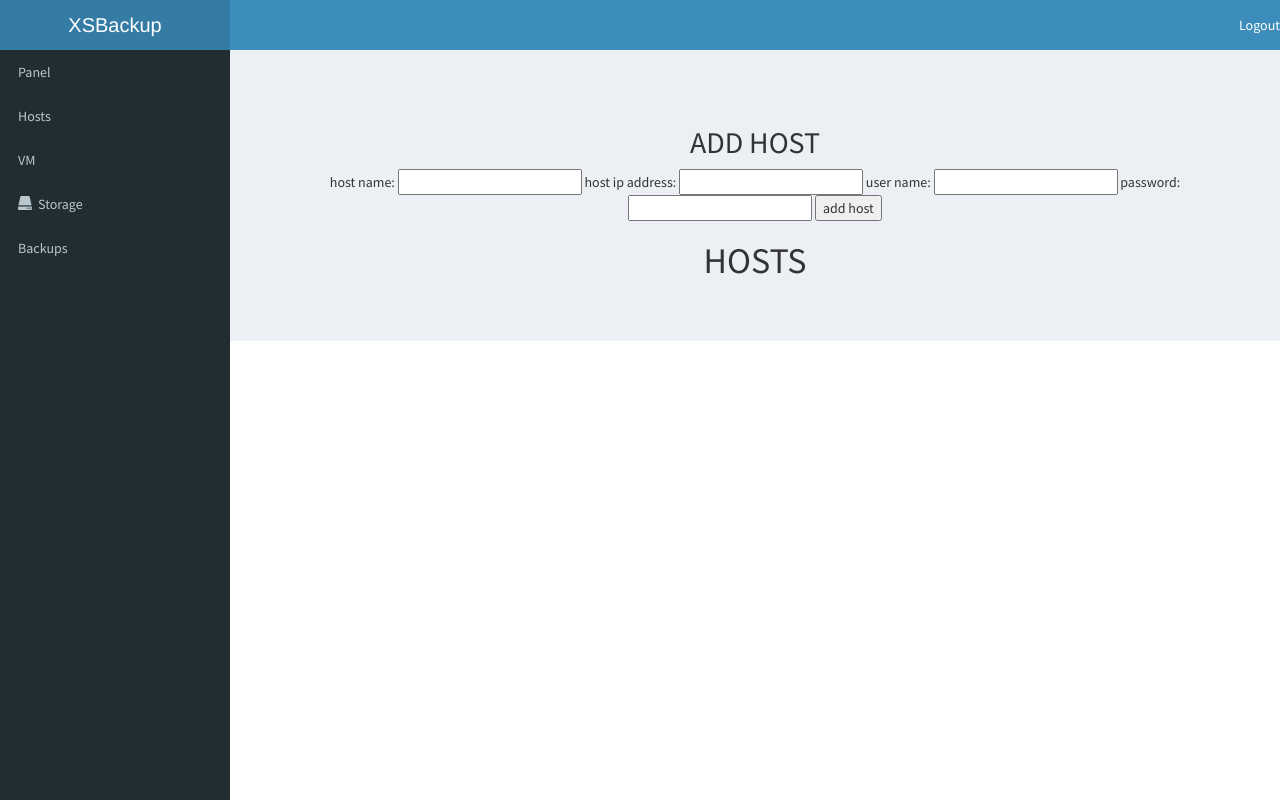
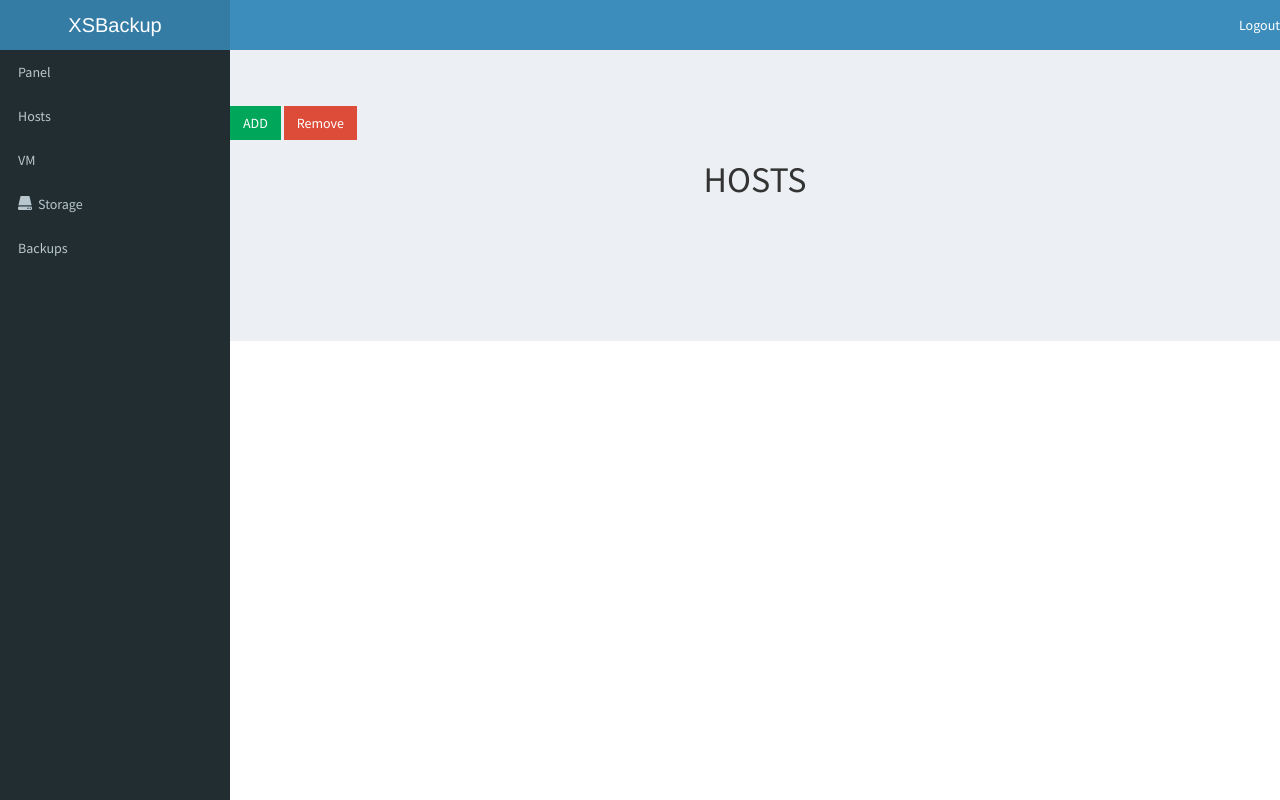
Before and after one commit to lelik9/xenserver-backup, a Flask app: page /hosts in a window 1280 px wide. Run offline with Flask 2, Linux system fonts and the light colour scheme; data that the repository does not hold is empty; some libraries are stand-ins or nearby versions.

Commit message:
created modal window for adding hosts

```diff
--- a/client/app/templates/base.html
+++ b/client/app/templates/base.html
@@ -62,7 +62,8 @@
         </div>
         <!-- /.content-wrapper -->
 
-
+    {% block script %}
+    {% endblock %}
 
     <script src="http://code.jquery.com/jquery-latest.js"></script>
     <script src="../static/js/bootstrap.min.js"></script>
--- a/client/app/templates/hosts.html
+++ b/client/app/templates/hosts.html
@@ -1,17 +1,60 @@
 {% extends "base.html" %}
 {% block content %}
+    <div class="row">
+        <button type="button" class="btn bg-green btn-flat" data-toggle="modal" data-target="#addHost">
+        ADD
+        </button>
+        <button type="button" class="btn bg-red btn-flat" data-toggle="modal"
+                data-target="#rmHost">Remove
+        </button>
+    </div>
 
-        <h2 align="center">ADD HOST</h2>
+    <!-- Add Host modal window  -->
+    <div class="modal fade" tabindex="-1" role="dialog" id="addHost">
+      <div class="modal-dialog">
+        <div class="modal-content">
+          <div class="modal-header">
+            <button type="button" class="close" data-dismiss="modal" aria-label="Close"><span aria-hidden="true">&times;</span></button>
+            <h4 class="modal-title">Add host</h4>
+          </div>
+          <div class="modal-body">
+            <!-- form start -->
+            <form class="form-horizontal" method="post" name="addHost">
+                <!-- IP field -->
+                <div class="form-group">
+                  <label for="inputIP" class="col-sm-2 control-label">Host IP</label>
+                  <div class="col-sm-10">
+                    <input type="text" class="form-control" id="inputIP" placeholder="IP">
+                  </div>
+                </div>
+                <!-- login field -->
+                <div class="form-group">
+                  <label for="inputLogin" class="col-sm-2 control-label">Login</label>
 
-        <form action="" method="post" name="add_host">
-            <div align="center">
-                host name: {{form.host_name}}
-                host ip address: {{form.host_ip_addr}}
-                user name: {{form.user_name}}
-                password: {{form.password}}
-                {{form.add_host_btn}}
+                  <div class="col-sm-10">
+                    <input type="text" class="form-control" id="inputLogin"
+                           placeholder="Login">
+                  </div>
+                </div>
+                <!-- password field -->
+                <div class="form-group">
+                  <label for="inputPassword" class="col-sm-2 control-label">Password</label>
+
+                  <div class="col-sm-10">
+                    <input type="password" class="form-control" id="inputPassword" placeholder="Password">
+                  </div>
                 </div>
             </form>
+          </div>
+          <div class="modal-footer">
+            <button type="button" class="btn btn-default" data-dismiss="modal">Close</button>
+            <button type="button" class="btn btn-primary" id="addHost">ADD</button>
+          </div>
+        </div><!-- /.modal-content -->
+      </div><!-- /.modal-dialog -->
+    </div><!-- /.modal -->
+    <!-- Rm Host modal window  -->
+
 
     <h1 align="center">HOSTS</h1>
 
@@ -30,3 +73,5 @@
     </form>
 
 {% endblock %}
+{% block script %}
+{% endblock %}
--- a/client/app/templates/index.html
+++ b/client/app/templates/index.html
@@ -16,4 +16,5 @@
             </div><!-- /.info-box -->
         </div>
     </div>
+
 {% endblock %}
--- a/client/app/views.py
+++ b/client/app/views.py
@@ -33,6 +33,9 @@ def storage():
 def hosts():
     host_form = HostsForm()
     host_form.hosts = HostsModel.get_managment_hosts()
+
+    if request.method == 'POST':
+        print('request', request.form)
 
     if host_form.add_host_btn.data:
         host_contorller = HostController()
```
Lines whose indentation alone changed are shown as unchanged.
